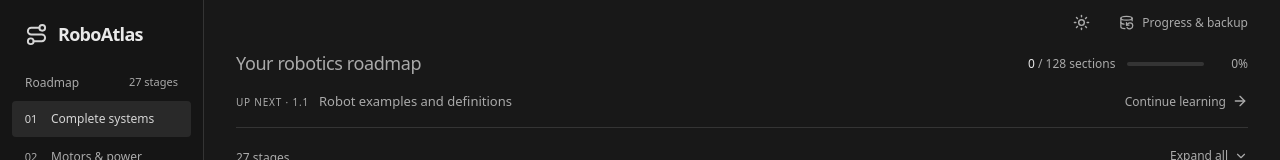
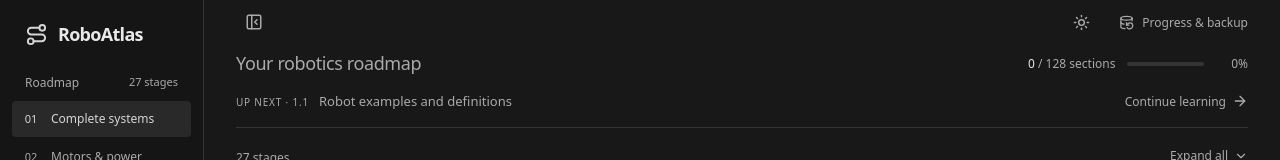
Before and after one commit to Mohamed-ahmed-shokry/RoboAtlas, a React (Vite) app: page / in a window 1280 px wide. Shown: the top 160 px of the page. Built offline with nearby package versions, Linux system fonts and the light colour scheme.

Commit message:
feat: add a collapsible desktop sidebar

```diff
--- a/src/App.tsx
+++ b/src/App.tsx
@@ -5,6 +5,8 @@ import {
   DatabaseBackup,
   ListFilter,
   Moon,
+  PanelLeftClose,
+  PanelLeftOpen,
   Search,
   Sun,
   X,
@@ -42,6 +44,7 @@ export default function App() {
   const [highlighted, setHighlighted] = useState<string | null>(null);
   const [notice, setNotice] = useState("");
   const [settingsOpen, setSettingsOpen] = useState(false);
+  const [sidebarCollapsed, setSidebarCollapsed] = useState(false);
   const overall = countProgress(sectionIds, progress.completed);
   const next = continueLearning(progress);
   const filtering =
@@ -87,9 +90,29 @@ export default function App() {
         active={active}
         onNavigate={reveal}
         storageWarning={Boolean(warning)}
+        collapsed={sidebarCollapsed}
       />
-      <div className="app-body section-dashboard">
+      <div
+        className={
+          "app-body section-dashboard" +
+          (sidebarCollapsed ? " sidebar-collapsed" : "")
+        }
+      >
         <header className="topbar">
+          <button
+            className="icon-button sidebar-toggle"
+            aria-label={sidebarCollapsed ? "Expand sidebar" : "Collapse sidebar"}
+            title={sidebarCollapsed ? "Expand sidebar" : "Collapse sidebar"}
+            aria-expanded={!sidebarCollapsed}
+            aria-controls="roadmap-sidebar"
+            onClick={() => setSidebarCollapsed((collapsed) => !collapsed)}
+          >
+            {sidebarCollapsed ? (
+              <PanelLeftOpen size={18} aria-hidden="true" />
+            ) : (
+              <PanelLeftClose size={18} aria-hidden="true" />
+            )}
+          </button>
           <div className="topbar-actions">
             <button
               className="icon-button"
--- a/src/components/Sidebar.tsx
+++ b/src/components/Sidebar.tsx
@@ -7,6 +7,7 @@ interface Props {
   active: string;
   onNavigate: (id: string) => void;
   storageWarning: boolean;
+  collapsed: boolean;
 }
 
 export function Sidebar({
@@ -14,9 +15,10 @@ export function Sidebar({
   active,
   onNavigate,
   storageWarning,
+  collapsed,
 }: Props) {
   return (
-    <aside className="sidebar">
+    <aside className="sidebar" id="roadmap-sidebar" data-collapsed={collapsed}>
       <a className="brand" href="#main">
         <Route size={23} aria-hidden="true" />
         <span>RoboAtlas</span>
--- a/src/styles.css
+++ b/src/styles.css
@@ -220,6 +220,9 @@ nav {
   display: flex;
   align-items: center;
   gap: 14px;
+}
+.sidebar-toggle {
+  margin-right: auto;
 }
 .icon-button {
   display: grid;
@@ -1024,7 +1027,18 @@ progress::-moz-progress-bar {
 .optional-resource-list .section-resource-title {
   font-size: 14px;
 }
+@media (min-width: 761px) {
+  .sidebar[data-collapsed="true"] {
+    display: none;
+  }
+  .app-body.sidebar-collapsed {
+    margin-left: 0;
+  }
+}
 @media (max-width: 760px) {
+  .sidebar-toggle {
+    display: none;
+  }
   .section-body {
     margin-left: 0;
   }
```
